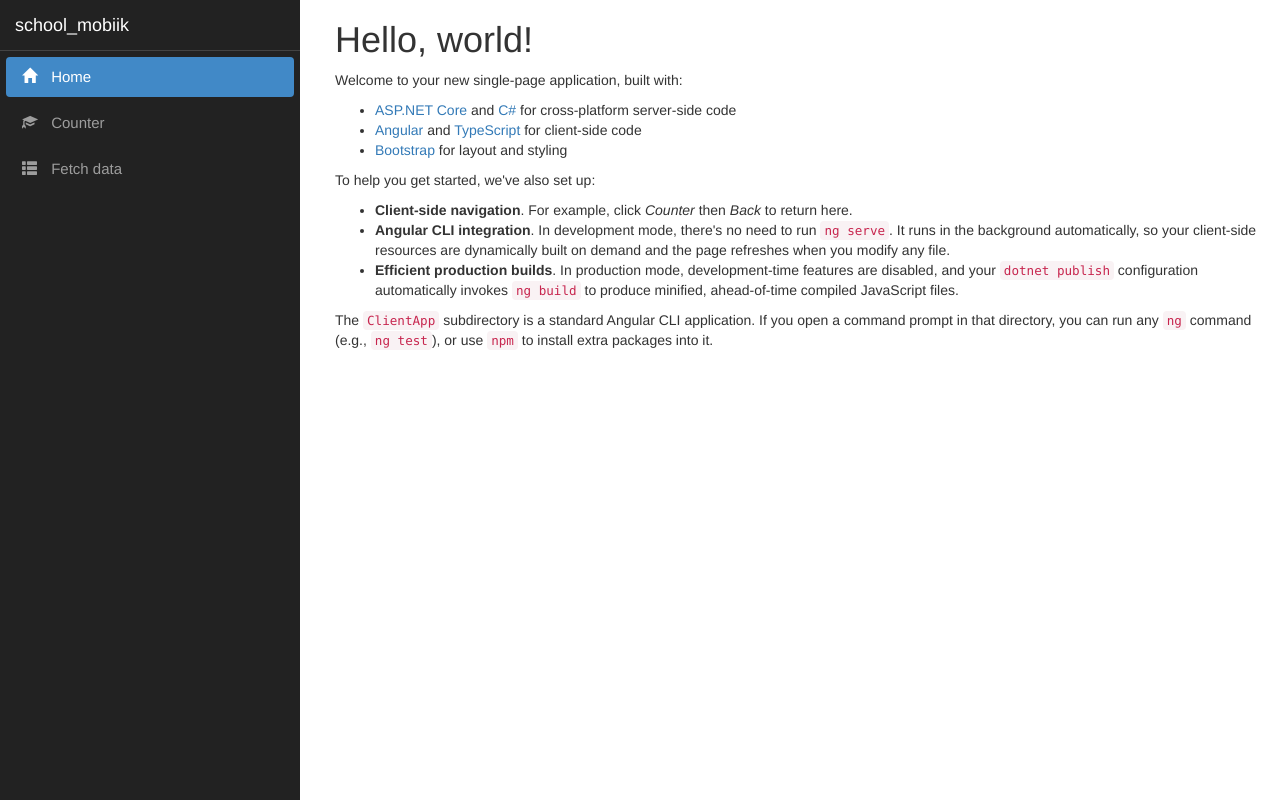
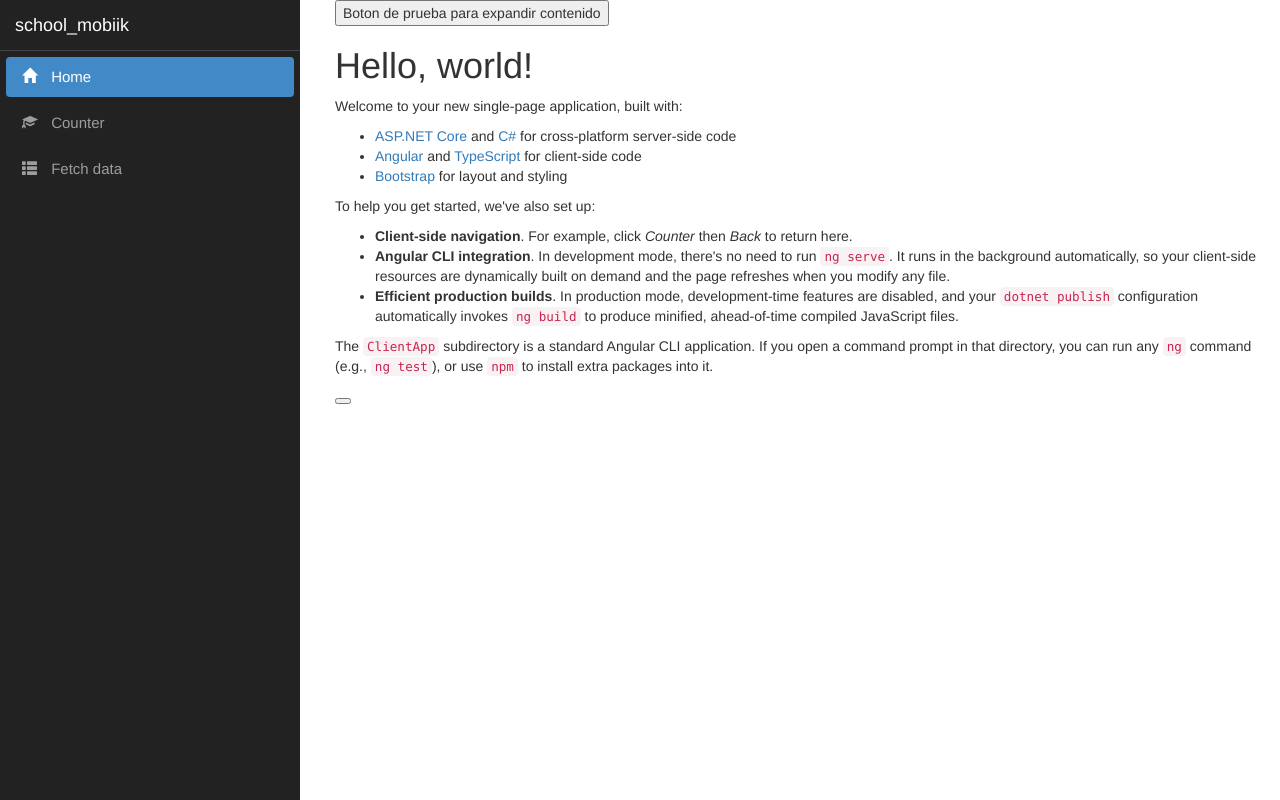
Before and after one commit to seiskari/School-Mobiik, an Angular app in the folder school-mobiik/school-mobiik/ClientApp/: page / in a window 1280 px wide. Built offline with nearby package versions, Linux system fonts and the light colour scheme.

Commit message:
Boton prueba expandir

```diff
--- a/school-mobiik/school-mobiik/ClientApp/package.json
+++ b/school-mobiik/school-mobiik/ClientApp/package.json
@@ -23,6 +23,7 @@
     "@angular/platform-browser-dynamic": "6.1.7",
     "@angular/platform-server": "6.1.7",
     "@angular/router": "6.1.7",
+    "@ng-bootstrap/ng-bootstrap": "^3.2.0",
     "@nguniversal/module-map-ngfactory-loader": "^5.0.0-beta.5",
     "aspnet-prerendering": "^3.0.1",
     "bootstrap": "^3.3.7",
--- a/school-mobiik/school-mobiik/ClientApp/src/app/app.module.ts
+++ b/school-mobiik/school-mobiik/ClientApp/src/app/app.module.ts
@@ -3,6 +3,7 @@
 import { FormsModule } from '@angular/forms';
 import { HttpClientModule } from '@angular/common/http';
 import { RouterModule } from '@angular/router';
+import { NgbModule } from '@ng-bootstrap/ng-bootstrap';
 
 import { AppComponent } from './app.component';
 import { NavMenuComponent } from './nav-menu/nav-menu.component';
@@ -17,10 +18,12 @@
     HomeComponent,
     CounterComponent,
     FetchDataComponent
+
   ],
   imports: [
     BrowserModule.withServerTransition({ appId: 'ng-cli-universal' }),
     HttpClientModule,
+    NgbModule,
     FormsModule,
     RouterModule.forRoot([
       { path: '', component: HomeComponent, pathMatch: 'full' },
--- a/school-mobiik/school-mobiik/ClientApp/src/app/home/home.component.html
+++ b/school-mobiik/school-mobiik/ClientApp/src/app/home/home.component.html
@@ -1,3 +1,7 @@
+<ngb-accordion #acc="ngbAccordion" activeIds="ngb-panel-0">
+  <ngb-panel title="Boton de prueba para expandir contenido">
+    <ng-template ngbPanelContent>
+
       <h1>Hello, world!</h1>
       <p>Welcome to your new single-page application, built with:</p>
       <ul>
@@ -12,3 +16,7 @@
         <li><strong>Efficient production builds</strong>. In production mode, development-time features are disabled, and your <code>dotnet publish</code> configuration automatically invokes <code>ng build</code> to produce minified, ahead-of-time compiled JavaScript files.</li>
       </ul>
       <p>The <code>ClientApp</code> subdirectory is a standard Angular CLI application. If you open a command prompt in that directory, you can run any <code>ng</code> command (e.g., <code>ng test</code>), or use <code>npm</code> to install extra packages into it.</p>
+
+    </ng-template>
+  </ngb-panel>
+  <ngb-panel>
```
Also changed, not shown: 1 other file (tests, documents, lock files or other folders). Lines whose indentation alone changed are shown as unchanged.
